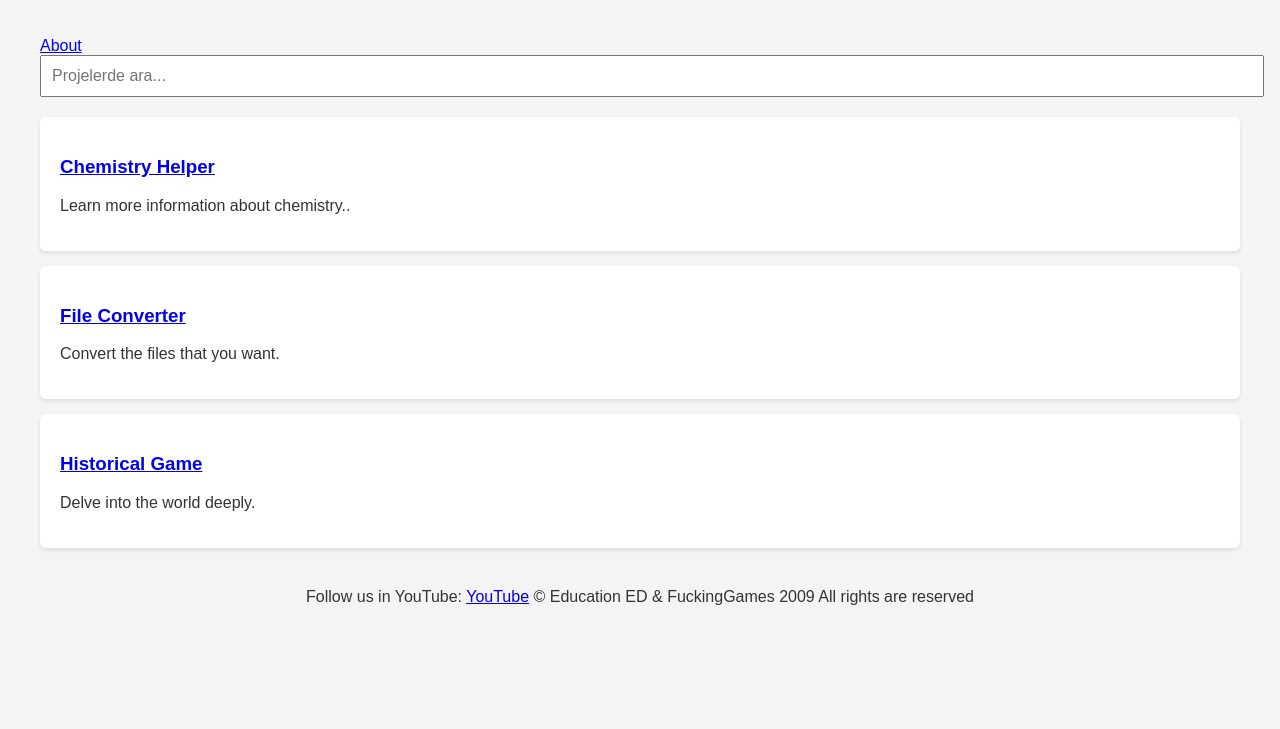
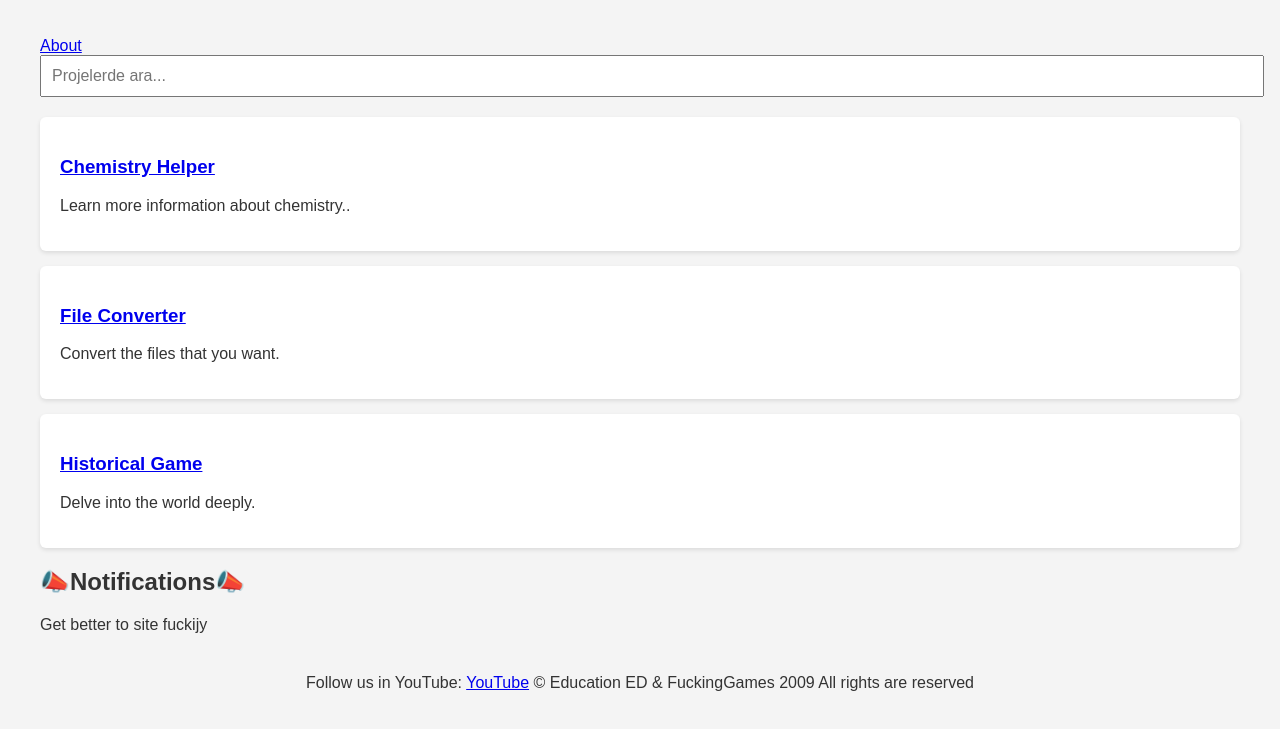
Before and after one commit to chemist83/mainpage, a plain HTML site: page index.html in a window 1280 px wide. Shown: the part 119-848 px from the top of the page. Before the commit the page ends 800 px from the top, so only its background shows below. Drawn offline with Linux system fonts and the light colour scheme.

Commit message:
Update index.html

```diff
--- a/index.html
+++ b/index.html
@@ -28,7 +28,8 @@
       <p>Delve into the world deeply.</p>
     </div>
   </section>
-
+<h2>📣Notifications📣</h2>
+  <p>Get better to site fuckijy </p>
   <footer>
     <p>Follow us in YouTube: <a href="https://youtube.com/@metegaygil-8jk?si=H4hCq2j4XPyNBCqN" target="_blank">YouTube</a> © Education ED & FuckingGames 2009  All rights are reserved</p>
   </footer>
```
